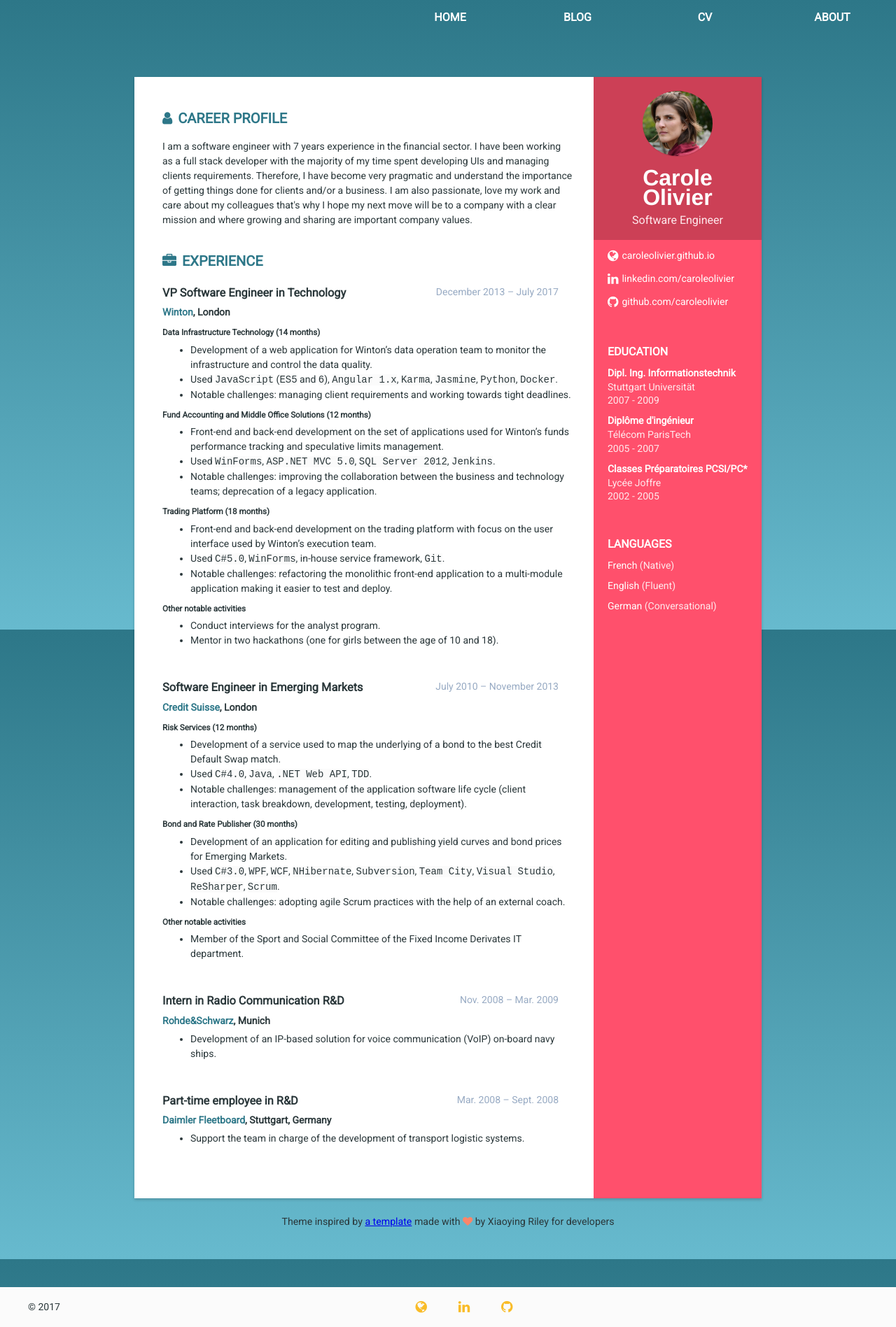
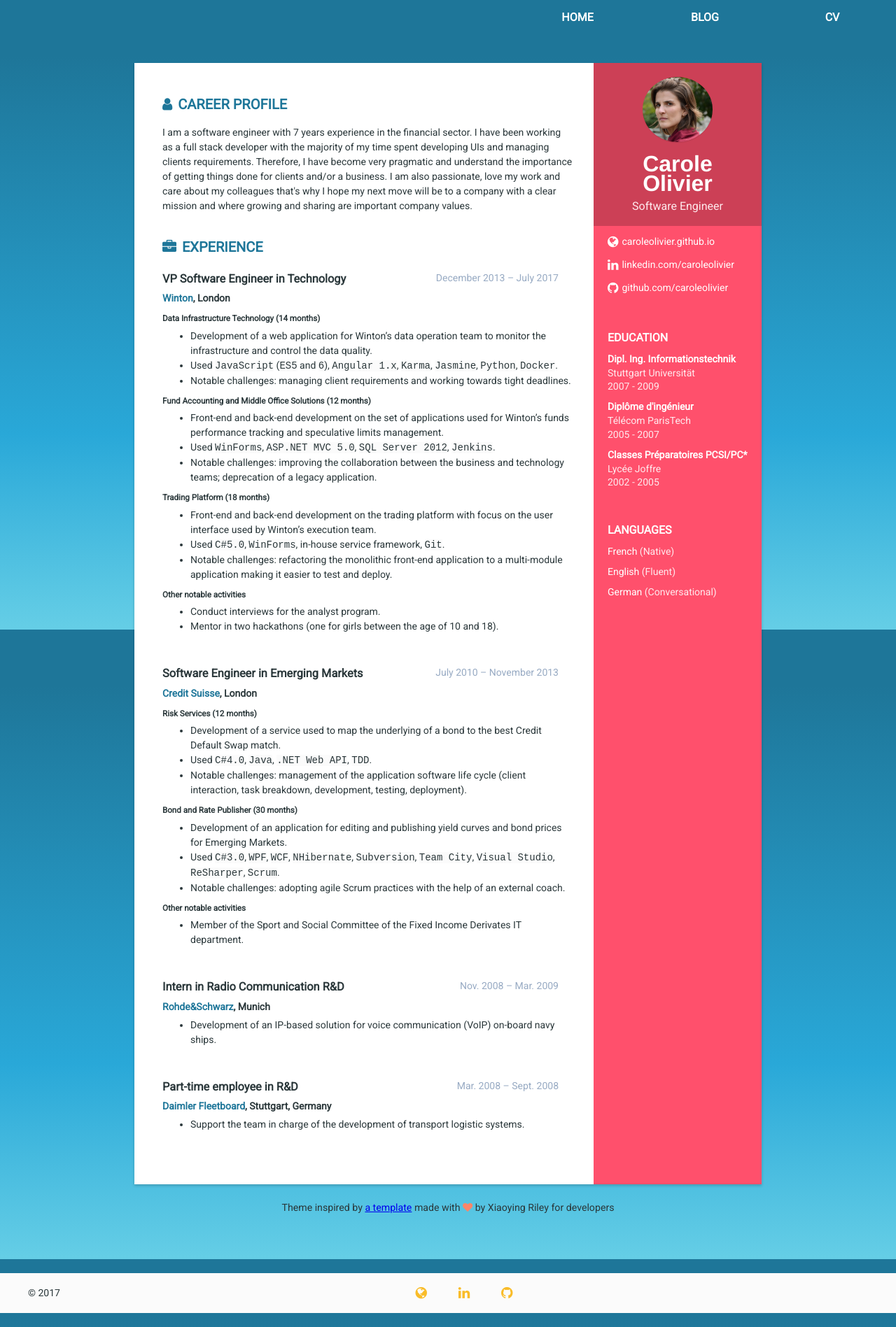
Before and after one commit to caroleolivier/caroleolivier.github.io, a Jekyll site: the page built from cv/index.html, in a window 1280 px wide. Shown: the whole page at 70% size. Built offline with Jekyll 4.4.1, drawn with Linux system fonts in a browser that asks for light colours.

Commit message:
remove about and change color scheme a bit

```diff
--- a/_includes/header.html
+++ b/_includes/header.html
@@ -15,7 +15,6 @@
                 <li><a href="/"><span>Home</span></a></li>
                 <li><a href="/blog"><span>Blog</span></a></li>
                 <li><a href="/cv"><span>CV</span></a></li>
-                <li><a href="/about"><span>About</span></a></li>
             </ul>
         </div>
     </div>
--- a/assets/sass/color-scheme.scss
+++ b/assets/sass/color-scheme.scss
@@ -1,13 +1,14 @@
 $font_color_0: #0d262b;
 $font_color_1: #2a373a;
 $font_color_1_5: #284e6b;
-$font_color_2: #2d7788;
-$font_color_3: #42A8C0;
-$font_color_4: #67bace;
+$font_color_2: #1e7699;
+$font_color_3: #29a8d8;
+$font_color_4: #65cee6;
 $font_color_5: #97AAC3;
 $font_color_6: #fbfbfb;
+$font_color_7: white;
 
-$background: linear-gradient(to bottom, $font_color_2, $font_color_4);
+$background: linear-gradient(to bottom, $font_color_2 9%, $font_color_3 69%, $font_color_4 100%);
 
 $cv_profile_background: #ff506c;
 
--- a/assets/sass/cv.scss
+++ b/assets/sass/cv.scss
@@ -4,7 +4,7 @@ $sidebar_font_1: white;
 $sidebar_font_2: lighten($cv_profile_background, 30%);
 
 .cv-wrapper {
-    margin: 60px auto;
+    margin: 40px auto 60px auto;
     width: 70%;
 
     .cv-content {
--- a/assets/sass/home.scss
+++ b/assets/sass/home.scss
@@ -5,7 +5,7 @@
     flex-direction: column;
     align-items: center;
 
-    color: white;
+    color: $font_color_7;
 
     .text {
         width: 70%;
--- a/assets/sass/post.scss
+++ b/assets/sass/post.scss
@@ -1,6 +1,13 @@
 $post_background: white;
 
 .posts {
+    margin: 60px auto;
+    width: 70%;
+
+    h1 {
+        color: $font_color_7;
+    }
+
     table {
         padding: 0px 10px;
 
@@ -15,7 +22,7 @@ $post_background: white;
         .post-title {
             a {
                 text-decoration: none;
-                color: $font_color_2;
+                color: $font_color_7;
 
                 &:hover {
                     text-decoration: underline;
@@ -26,7 +33,7 @@ $post_background: white;
 }
 
 .post {
-    margin: 60px auto;
+    margin: 40px auto 60px auto;
     width: 70%;
     padding: 20px 70px 70px 70px;
     box-shadow: 0px 2px 4px rgba(0, 0, 0, 0.1);
@@ -46,4 +53,13 @@ $post_background: white;
     .content {
         margin-top: 40px;
     }
+
+    a {
+        text-decoration: none;
+        color: $font_color_3;
+
+        &:hover {
+            text-decoration: underline;
+        }
+    }
 }
```
Also changed, not shown: about/index.html (deleted, +0 -13 lines), assets/sass/default.scss (line endings or trailing spaces).
